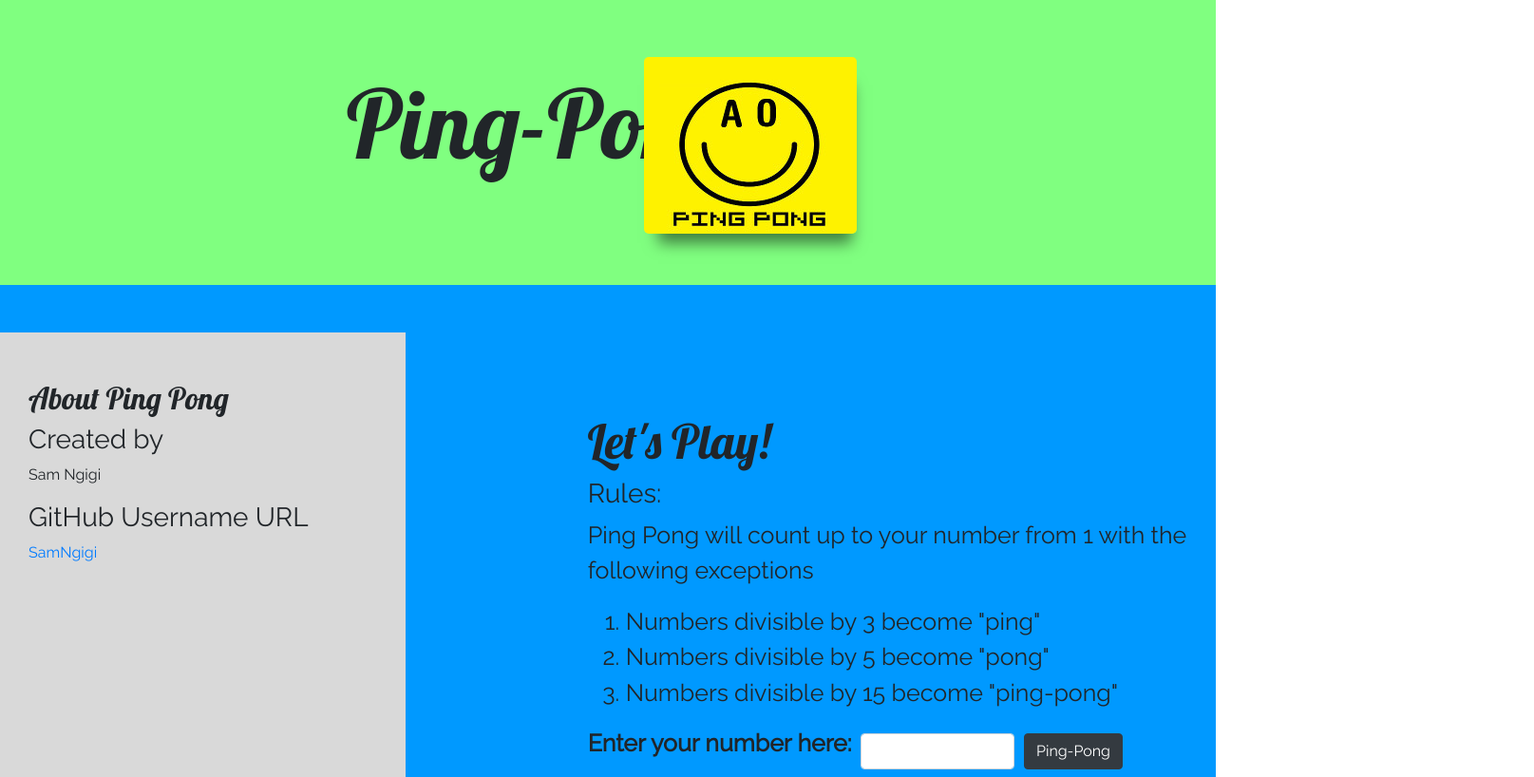
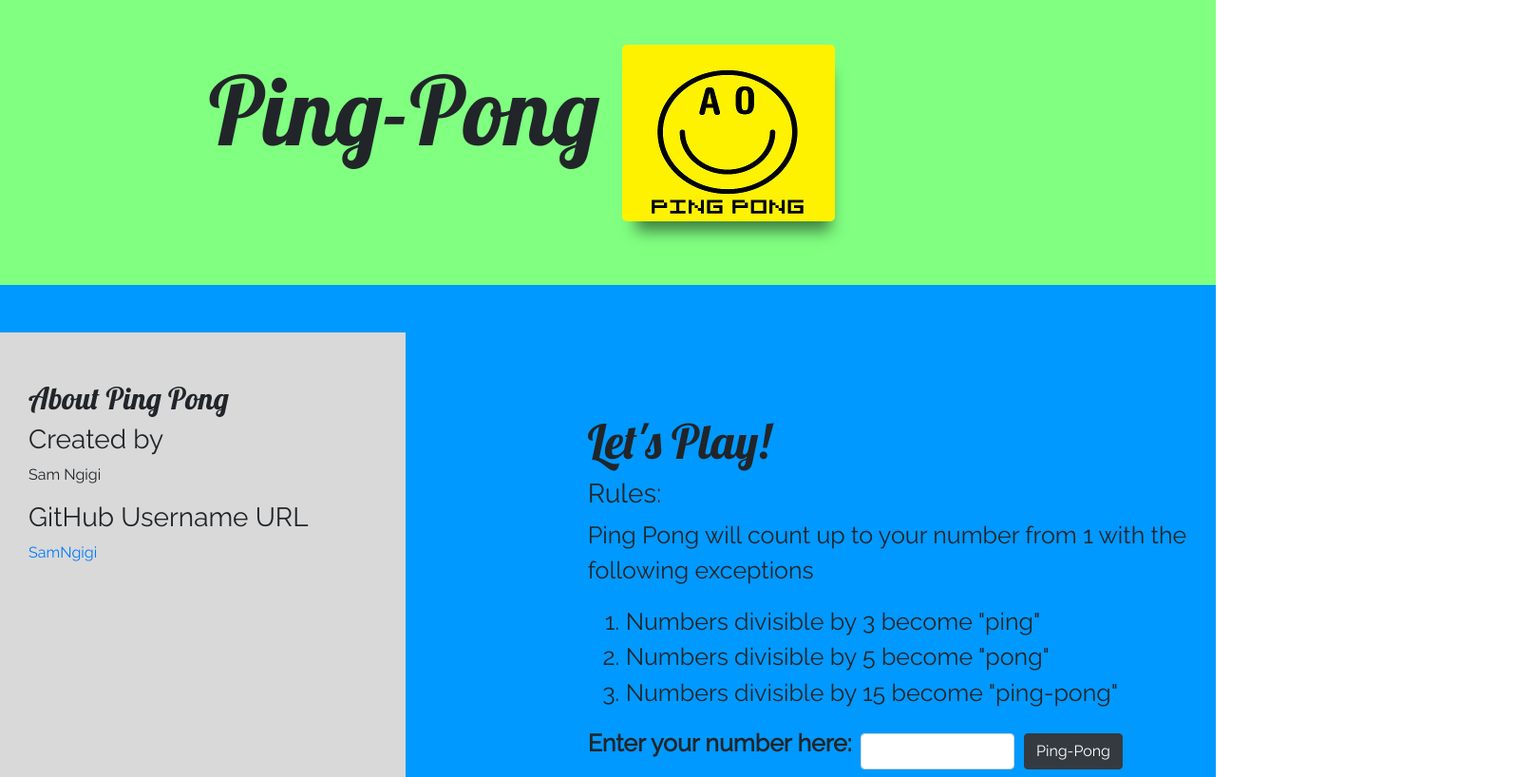
Before and after one commit to SamNgigi/Ping-Pong, a plain HTML site: page index.html in a window 1280 px wide. Shown: the whole page at 95% size, 1615 px wide, since content can reach past the window. Drawn offline with nearby package versions, Linux system fonts and the light colour scheme.

Commit message:
Banner Fix

```diff
--- a/css/master.css
+++ b/css/master.css
@@ -7,16 +7,14 @@
   height: 300px;
 }
 .banner  h1{
-  padding: 0;
   position: relative;
-  left:28%;
-  top: 70px;
+  left: 25%;
+  top: 30%;
   font-size: 100px;
 }
 .banner img{
-  position: absolute;
-  left: 53%;
-  top: 60px;
+  position: relative;
+  top: 25%;
   border-radius: 5px;
   box-shadow: 5px 20px 15px -10px rgba(0,0,0,0.5);
   -webkit-animation-duration: 5s;
--- a/index.html
+++ b/index.html
@@ -13,9 +13,15 @@
   </head>
   <body>
     <section class="banner">
-     <div class="container-fluid">
-       <h1 class="animated tada">Ping-Pong</h1>
-       <img class="animated pulse" src="images/ping.jpg" alt="">
+     <div class="container">
+       <div class="row">
+         <div class="col-md-6">
+           <h1 class="animated tada">Ping-Pong</h1>
+         </div>
+         <div class="col-md-6">
+           <img class="animated pulse img-fluid" src="images/ping.jpg" alt="">
+         </div>
+       </div>
      </div>
     </section>
     <section class="content">
```
